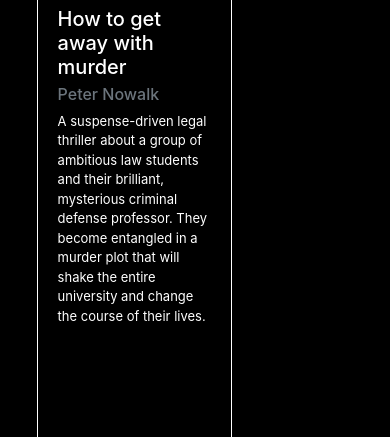
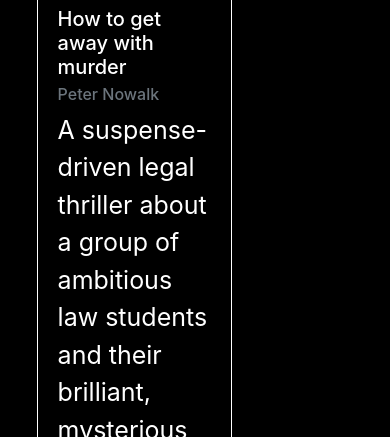
Before and after one commit to agkabongo/Collection, a plain HTML site: page index.html in a window 390 px wide. Shown: the part 892-1329 px from the top of the page. Drawn offline with nearby package versions, Linux system fonts and the light colour scheme.

Commit message:
fontsize mobile

```diff
--- a/style.css
+++ b/style.css
@@ -63,7 +63,6 @@ hr {
         margin: auto;
     }
 
-
     .row{
         flex-direction: column;
     }
@@ -72,6 +71,10 @@ hr {
         width: 50vw;
         height: 100vh;
         margin-bottom: auto;
+    }
+
+    .card-text {
+        font-size: 25px;
     }
  }
 
```
